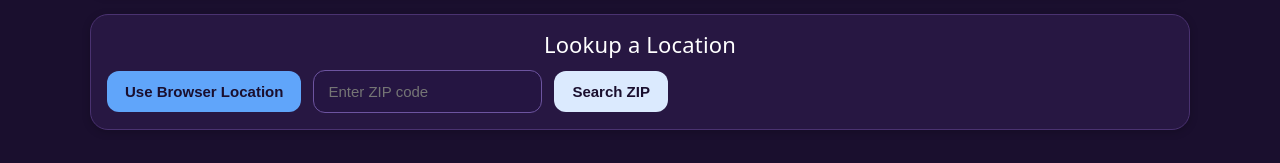
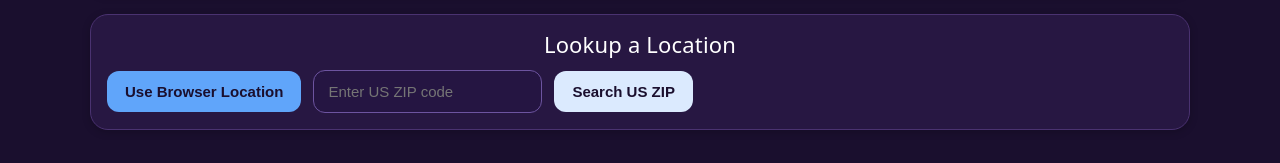
Before and after one commit to IoldanachLugh/soupcon, a React (Vite) app: page / in a window 1280 px wide. Shown: the part 139-302 px from the top of the page. Built offline with nearby package versions, Linux system fonts and the light colour scheme.

Commit message:
prep for global weather, rename some fields

```diff
--- a/src/App.jsx
+++ b/src/App.jsx
@@ -399,7 +399,7 @@ export default function App() {
 
     if (!navigator.geolocation) {
       setStatusMessage("");
-      setError("This browser does not support geolocation. Try entering a ZIP code.");
+      setError("This browser does not support geolocation. Try entering a US ZIP code.");
       return;
     }
 
@@ -428,13 +428,13 @@ export default function App() {
       if (geoError?.code === geoError?.PERMISSION_DENIED) {
         setError(
           "Location access is turned off for this site. On iPhone: tap the \"Aa\" icon in the address bar, " +
-            "Website Settings, and set Location to Ask or Allow, then try again — or just enter a ZIP code below."
+            "Website Settings, and set Location to Ask or Allow, then try again — or just enter a US ZIP code below."
         );
         return;
       }
 
       const message = geoError?.message || "Unable to read browser location.";
-      setError(`${message} Try entering a ZIP code instead.`);
+      setError(`${message} Try entering a US ZIP code instead.`);
     };
 
     navigator.geolocation.getCurrentPosition(
@@ -732,20 +732,20 @@ export default function App() {
 
             <form onSubmit={handleZipLookup} className="button-row">
               <label htmlFor="soupcon-zip-input" className="visually-hidden-label">
-                ZIP code
+                US ZIP code
               </label>
               <input
                 id="soupcon-zip-input"
                 className="zip-input"
                 type="text"
                 inputMode="numeric"
-                placeholder="Enter ZIP code"
-                aria-label="ZIP code"
+                placeholder="Enter US ZIP code"
+                aria-label="US ZIP code"
                 value={zip}
                 onChange={(e) => setZip(e.target.value.replace(/\D/g, "").slice(0, 5))}
               />
               <button className="btn-secondary" type="submit" disabled={loading}>
-                {loading && source === "zip" ? "Looking up..." : "Search ZIP"}
+                {loading && source === "zip" ? "Looking up..." : "Search US ZIP"}
               </button>
               {source === "url" && URL_LOCATION ? (
                 <span className="custom-location-note">
```
Also changed, not shown: public/index.md (+1 -1 lines), 2 other files (tests, documents, lock files or other folders).
